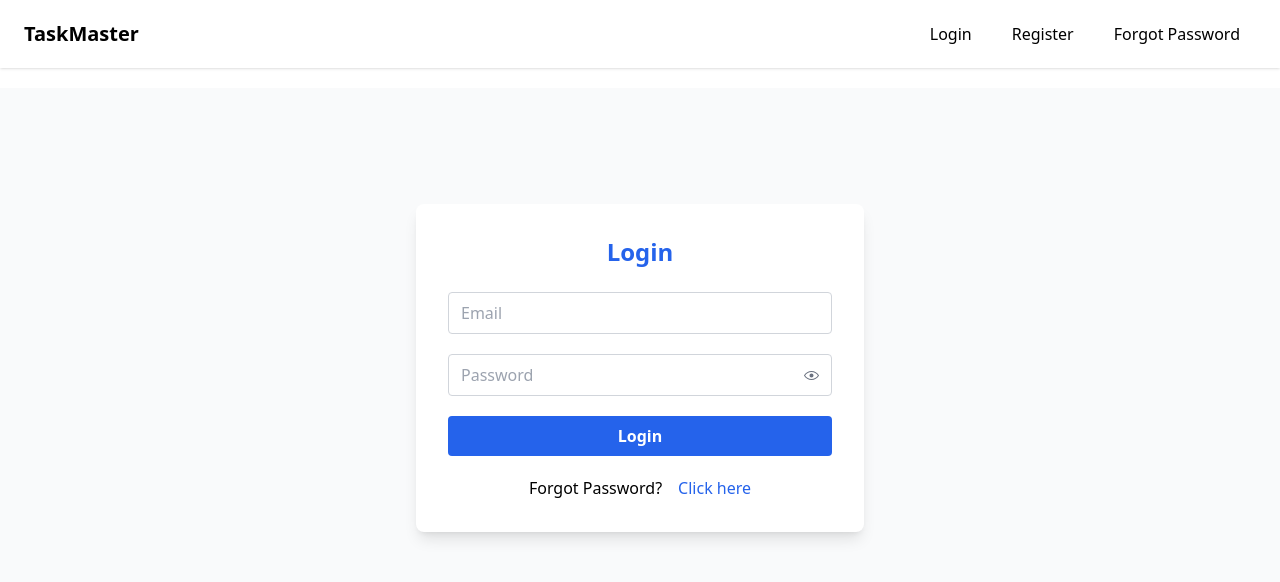
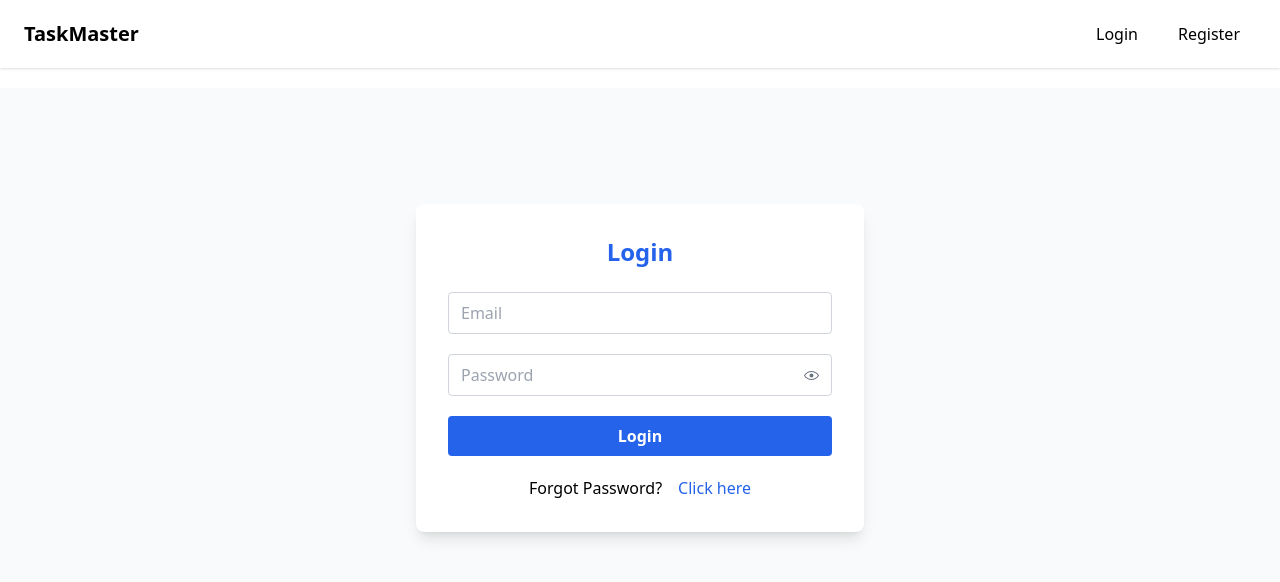
Before and after one commit to KirtanV19/Task-Manager, a React (Vite) app: page / in a window 1280 px wide. Shown: the top 582 px of the page. Built offline with nearby package versions, Linux system fonts and the light colour scheme; what @radix-ui/themes would draw is missing.

Commit message:
Fix bug in navbar and login, Add PATCH in user's client,

```diff
--- a/db.json
+++ b/db.json
@@ -77,7 +77,7 @@
     {
       "name": "Admin",
       "email": "student@example.com",
-      "password": "Test@123",
+      "password": "Test^123",
       "role": "user",
       "userId": 1749710187974,
       "id": 4
--- a/src/API/client.js
+++ b/src/API/client.js
@@ -10,6 +10,8 @@ export const api = {
       client({ method: METHODS.POST, url: "/users", data, ...config }),
     update: ({ id, data, ...config }) =>
       client({ method: METHODS.PUT, url: `/users/${id}`, data, ...config }),
+    patch: ({ id, data, ...config }) =>
+      client({ method: METHODS.PATCH, url: `/users/${id}`, data, ...config }),
     delete: ({ id, ...config }) =>
       client({ method: METHODS.DELETE, url: `/users/${id}`, ...config }),
   },
--- a/src/components/Login.jsx
+++ b/src/components/Login.jsx
@@ -4,6 +4,7 @@ import { Link } from "react-router-dom";
 import { loginUser } from "../redux/slices/user.slice";
 import { useDispatch } from "react-redux";
 import { useNavigate } from "react-router-dom";
+import { URLS } from "../constants/urls";
 
 const Login = () => {
     const navigate = useNavigate();
@@ -71,7 +72,7 @@ const Login = () => {
                     <div className="flex gap-4 items-center place-content-center">
                         <p>Forgot Password? </p>
                         <Link
-                            to="/forgot-password"
+                            to={URLS.FORGOT}
                             className="text-blue-600 hover:text-blue-800"
                         >
                             Click here
--- a/src/components/Navbar.jsx
+++ b/src/components/Navbar.jsx
@@ -41,14 +41,14 @@ const Navbar = () => {
                                 Register
                             </Link>
                         </Menubar.Menu>
-                        <Menubar.Menu>
+                        {/*<Menubar.Menu>
                             <Link
                                 to={URLS.FORGOT}
                                 className="px-3 py-1.5 rounded hover:text-blue-800 hover:bg-blue-100 transition-all"
                             >
                                 Forgot Password
                             </Link>
-                        </Menubar.Menu>
+                        </Menubar.Menu>*/}
                     </>
                 ) : (
                     <Menubar.Menu>
```
Also changed, not shown: src/components/Register.jsx (+2 -13 lines).
